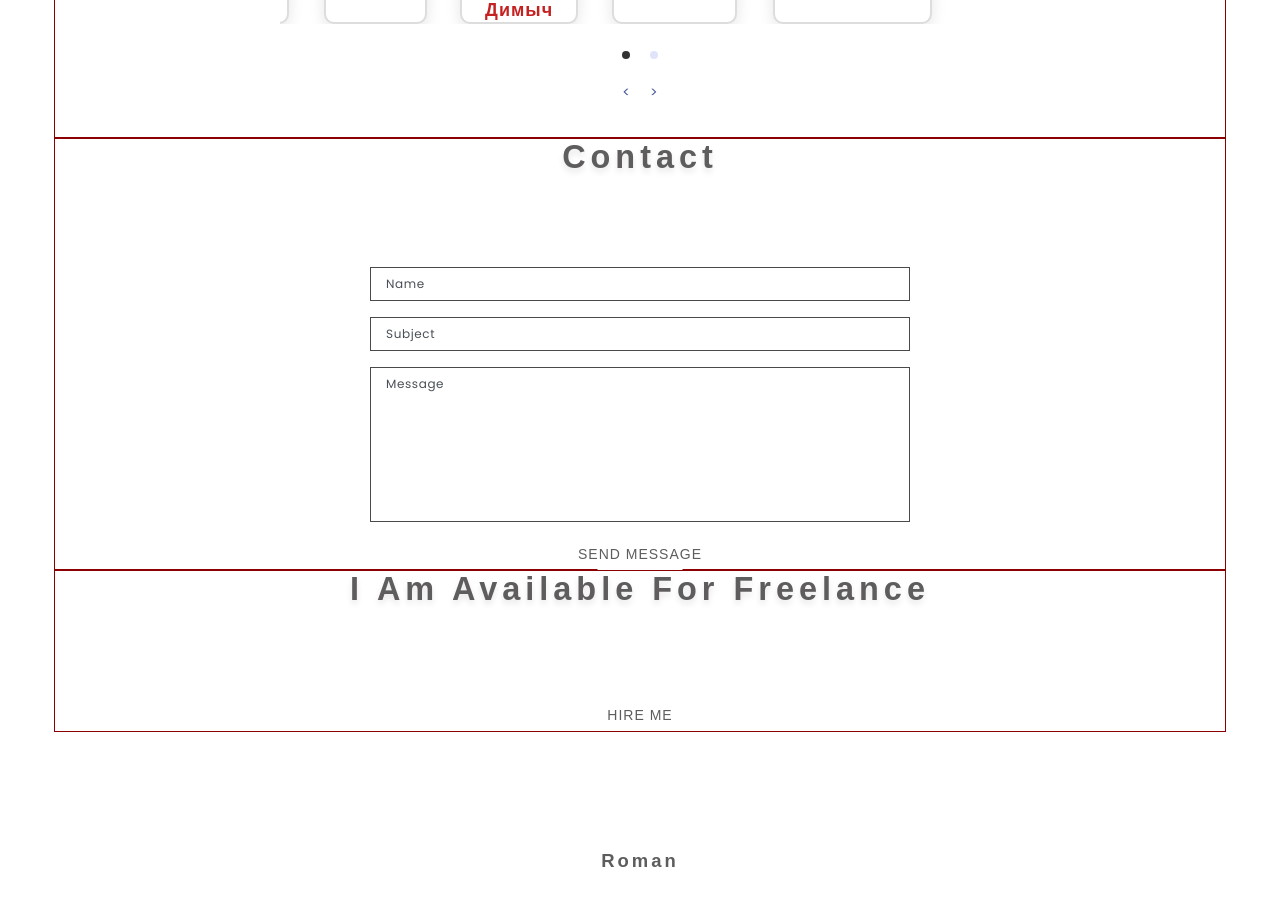
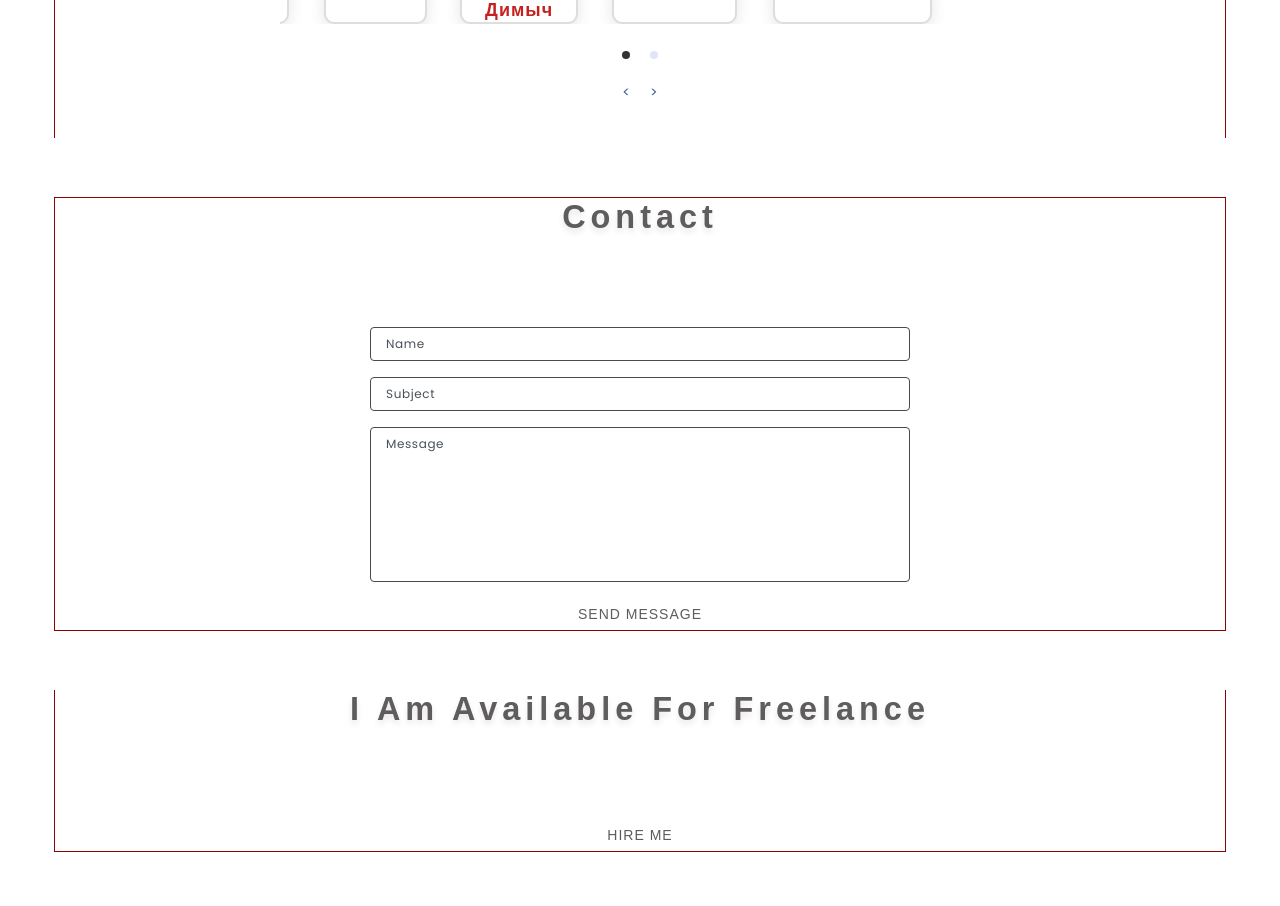
Before and after one commit to rommill/portfolio-start-project-main, a React app: page / in a window 1280 px wide. Shown: the part 2820-3726 px from the top of the page. Built offline with nearby package versions, Linux system fonts and the light colour scheme.

Commit message:
commit - 1

```diff
--- a/src/layout/header/sections/contacts/Contacts.tsx
+++ b/src/layout/header/sections/contacts/Contacts.tsx
@@ -1,35 +1,92 @@
-import React from 'react';
+import React, { useEffect, useRef, useState } from 'react';
 import styled from "styled-components";
-import {SectionTitle} from "../../../../assets/components/SectionTitle";
-import {Button} from "../../../../assets/components/Button";
-import {Container} from "../../../../assets/components/Container";
-import {theme} from "../../../../styles/Theme";
+import { SectionTitle } from "../../../../assets/components/SectionTitle";
+import { Button } from "../../../../assets/components/Button";
+import { Container } from "../../../../assets/components/Container";
+import { theme } from "../../../../styles/Theme";
+import emailjs from '@emailjs/browser';
 
 interface ContactProps {
     id?: string
 }
 
-export const Contact = ({id}: ContactProps) => {
+export const Contact = ({ id }: ContactProps) => {
+    const [isVisible, setIsVisible] = useState(false);
+    const contactRef = useRef<HTMLDivElement>(null);
+    const formRef = useRef<HTMLFormElement>(null); // Используем правильный тип для формы
+
+    useEffect(() => {
+        const observer = new IntersectionObserver(
+            (entries) => {
+                if (entries[0].isIntersecting) {
+                    setIsVisible(true);
+                    observer.disconnect(); // Отключаем наблюдатель, как только секция стала видимой
+                }
+            },
+            {
+                threshold: 0.1, // Срабатывает, когда 10% секции становится видимым
+            }
+        );
+
+        if (contactRef.current) {
+            observer.observe(contactRef.current);
+        }
+
+        return () => {
+            if (contactRef.current) {
+                observer.unobserve(contactRef.current);
+            }
+        };
+    }, []);
+
+    const sendEmail = (e: any) => {
+        e.preventDefault();
+
+        emailjs.sendForm('service_y6vjv7n', 'template_re3h5kt', formRef.current, 'ZzQwBzZQLSrWY2FUP')
+            .then(
+                () => {
+                    console.log('SUCCESS!');
+                },
+                (error) => {
+                    console.log('FAILED...', error.text);
+                }
+            );
+        e.target.reset()
+    };
+
     return (
-        <StyledContacts>
+        <StyledContacts id={id} ref={contactRef}>
             <Container>
                 <SectionTitle>Contact</SectionTitle>
-                <StyledForm>
-                    <Field placeholder={"name"}/>
-                    <Field placeholder={"subject"}/>
-                    <Field placeholder={"message"} as={"textarea"}/>
-                    <Button type={"submit"}>Send message</Button>
+                <StyledForm ref={formRef} onSubmit={sendEmail} isVisible={isVisible}>
+                    <Field name="name" placeholder="name" required />
+                    <Field name="subject" placeholder="subject" required />
+                    <TextAreaField name="message" placeholder="message" required />
+                    <Button type="submit">Send message</Button>
                 </StyledForm>
             </Container>
-
         </StyledContacts>
     );
 };
 
 const StyledContacts = styled.section`
+    padding: 60px 20px;
+    background-color: ${theme.colors.primaryBg};
+    display: flex;
+    align-items: center;
+    justify-content: center;
+    position: relative;
 
-`
-const StyledForm = styled.form`
+    @media (max-width: 768px) {
+        padding: 40px 10px;
+    }
+
+    @media (max-width: 576px) {
+        padding: 20px 5px;
+    }
+`;
+
+const StyledForm = styled.form<{ isVisible: boolean }>`
     max-width: 540px;
     width: 100%;
     display: flex;
@@ -37,18 +94,27 @@ const StyledForm = styled.form`
     align-items: center;
     gap: 16px;
     margin: 0 auto;
+    opacity: 0;
+    transform: translateY(20px);
+    transition: opacity 0.6s ease, transform 0.6s ease;
+
+    ${({ isVisible }) => isVisible && `
+        opacity: 1;
+        transform: translateY(0);
+    `}
 
     textarea {
         resize: none;
         height: 155px;
     }
-`
+`;
 
 const Field = styled.input`
     width: 100%;
     background-color: ${theme.colors.secondaryBg};
     border: 1px solid ${theme.colors.borderColor};
     padding: 7px 15px;
+    border-radius: 4px;
 
     font-family: 'Poppins', sans-serif;
     font-weight: 400;
@@ -60,9 +126,11 @@ const Field = styled.input`
     &::placeholder {
         color: ${theme.colors.placeholderColor};
         text-transform: capitalize;
+    }
 
-        &:focus-visible {
-            outline: 1px solid ${theme.colors.borderColor};
-        }
+    &:focus-visible {
+        outline: 1px solid ${theme.colors.borderColor};
     }
-`
+`;
+
+const TextAreaField = styled(Field).attrs({ as: 'textarea' })``;
```
